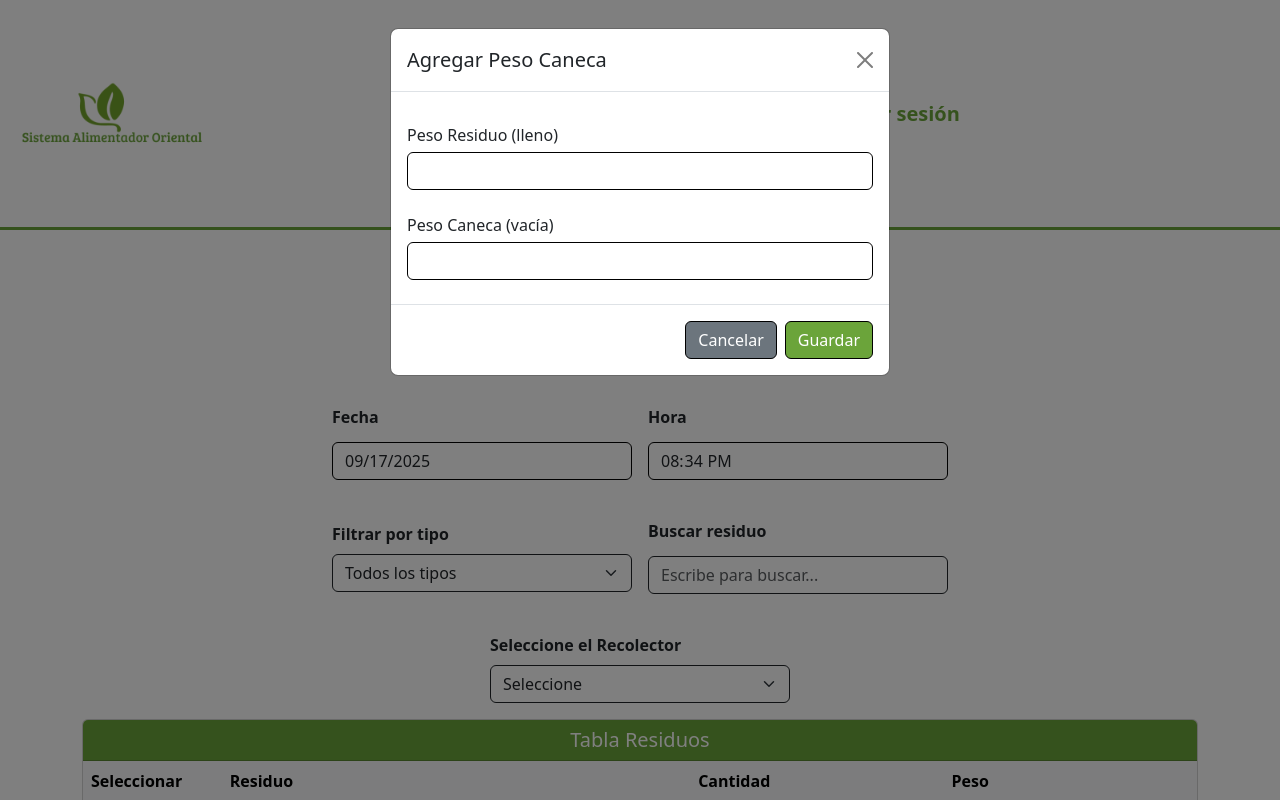
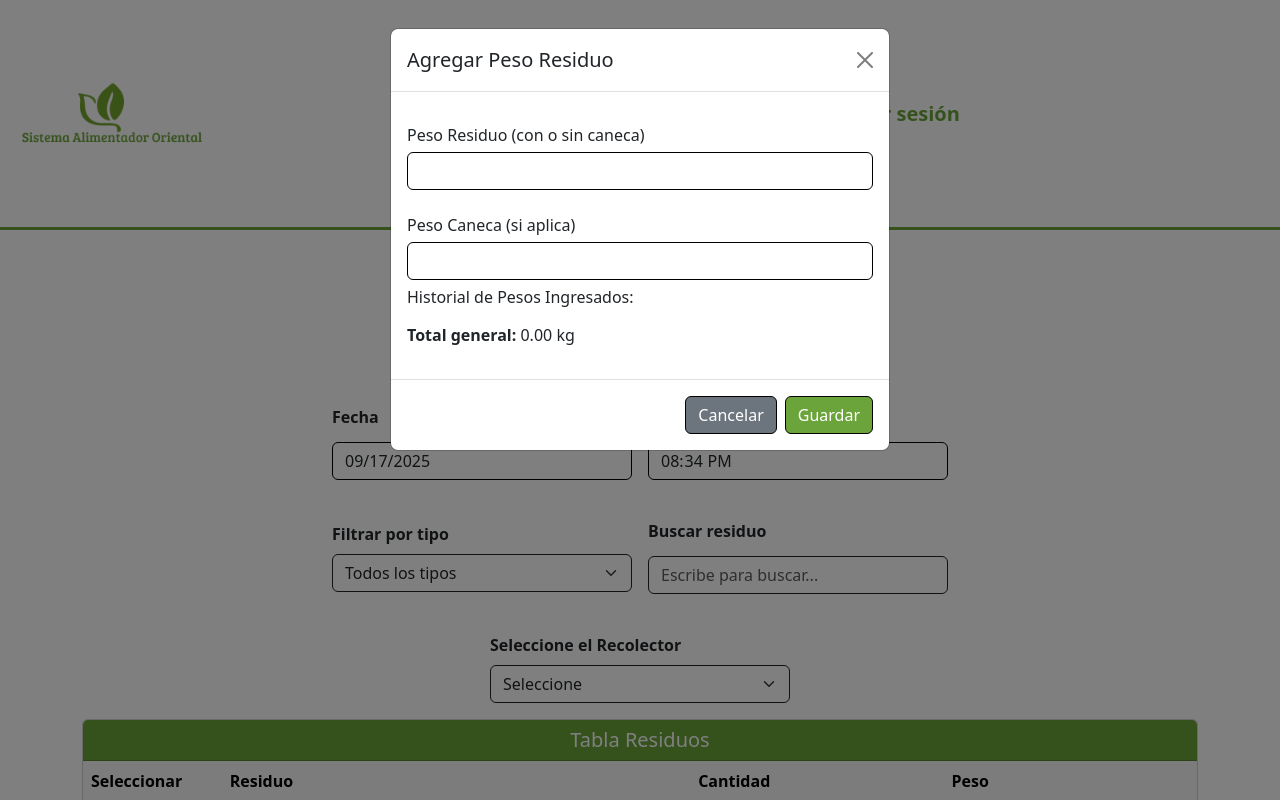
Before and after one commit to SistemaAlimentadorOriental6/Gestion-Residuos, a Django app: page /residuos/formularioResiduos in a window 1280 px wide, after a click that opens the changed part. Run offline with Django 5.2, Linux system fonts and the light colour scheme; the visitor is signed in with stand-in values (Sample User, id 1); data that the repository does not hold is empty; some libraries are stand-ins or nearby versions.

Commit message:
add: Agregando historial de los pesos ingresados

```diff
--- a/GestionResiduos/Templates/Residuos/formulario.html
+++ b/GestionResiduos/Templates/Residuos/formulario.html
@@ -176,15 +176,21 @@
             <div class="modal-dialog">
                 <div class="modal-content">
                     <div class="modal-header">
-                  <h5 class="modal-title">Agregar Peso Caneca</h5>
+                        <h5 class="modal-title">Agregar Peso Residuo</h5>
                         <button type="button" class="btn-close" data-bs-dismiss="modal"></button>
                     </div>
                     <div class="modal-body">
-                  <label>Peso Residuo (lleno)</label>
+                        <label>Peso Residuo (con o sin caneca)</label>
                         <input type="number" step="0.01" id="pesoLleno" class="form-control mb-2 border-black">
 
-                  <label>Peso Caneca (vacía)</label>
+                        <label>Peso Caneca (si aplica)</label>
                         <input type="number" step="0.01" id="pesoVacio" class="form-control mb-2 border-black">
+
+                        <h6>Historial de Pesos Ingresados:</h6>
+                        <ul id="historialPesos" class="list-group mb-2">
+
+                        </ul>
+                        <p><strong>Total general:</strong> <span id="totalGeneral">0.00</span> kg</p>
                     </div>
                     <div class="modal-footer">
                         <button type="button" class="btn btn-secondary border-black" data-bs-dismiss="modal">Cancelar</button>
@@ -412,15 +418,49 @@
         }
     });
 
-
     document.addEventListener("DOMContentLoaded", function () {
         let claveActual = null;
+        let historiales = {};
+
+        function actualizarHistorial(clave) {
+            const historialList = document.getElementById("historialPesos");
+            const totalGeneralSpan = document.getElementById("totalGeneral");
+            const inputPeso = document.querySelector(`input[name='peso_${clave}']`);
+
+            historialList.innerHTML = "";
+            const historial = historiales[clave] || [];
+            let totalGeneral = 0;
+
+            historial.forEach((registro, index) => {
+                const lleno = registro.lleno.toFixed(2);
+                const vacio = registro.vacio.toFixed(2);
+                const neto = registro.neto.toFixed(2);
+                totalGeneral += parseFloat(neto);
+
+                const listItem = document.createElement("li");
+                listItem.classList.add("list-group-item");
+                listItem.innerHTML = `${index + 1}: Residuo ${lleno} kg | Caneca ${vacio} kg | Total ${neto} kg
+                    <button class="btn btn-danger btn-sm ms-2" onclick="confirmarEliminar('${clave}', ${index})">
+                        <i class="fas fa-trash-alt"></i> <!-- Icono de papelera -->
+                    </button>`;
+                historialList.appendChild(listItem);
+            });
+
+            totalGeneralSpan.textContent = totalGeneral.toFixed(2);
+
+            if (inputPeso) {
+                inputPeso.value = totalGeneral.toFixed(2);
+                // Disparar evento para recalcular total después de actualizar peso
+                inputPeso.dispatchEvent(new Event('input'));
+            }
+        }
 
         document.querySelectorAll("[data-bs-target='#modalCaneca']").forEach(btn => {
             btn.addEventListener("click", function () {
                 claveActual = this.dataset.clave;
                 document.getElementById("pesoLleno").value = "";
                 document.getElementById("pesoVacio").value = "";
+                actualizarHistorial(claveActual);
             });
         });
 
@@ -430,29 +470,65 @@
             const neto = lleno - vacio;
 
             if (lleno === 0 && vacio === 0) {
-                alert("Debe ingresar al menos el peso del residuo o de la caneca vacía.");
+                Swal.fire({
+                    icon: 'warning',
+                    title: '¡Atención!',
+                    text: 'Debe ingresar al menos el peso del residuo o de la caneca vacía.',
+                    confirmButtonText: 'Aceptar'
+                });
                 return;
             }
 
-            const inputPeso = document.querySelector(`input[name='peso_${claveActual}']`);
-            const totalActual = parseFloat(inputPeso.value) || 0;
+            if (!historiales[claveActual]) {
+                historiales[claveActual] = [];
+            }
 
-            if (lleno === 0 && vacio > 0) {
-                inputPeso.value = (totalActual - vacio).toFixed(2);
-            } else {
-                inputPeso.value = (totalActual + neto).toFixed(2);
-            }
+            historiales[claveActual].push({
+                lleno: parseFloat(lleno.toFixed(2)),
+                vacio: parseFloat(vacio.toFixed(2)),
+                neto: parseFloat(neto.toFixed(2))
+            });
+
+            actualizarHistorial(claveActual);
 
             const modal = bootstrap.Modal.getInstance(document.getElementById("modalCaneca"));
             modal.hide();
         });
+
+        // Función de confirmación para eliminar el registro
+        window.confirmarEliminar = function(clave, index) {
+            Swal.fire({
+                title: '¿Estás seguro?',
+                text: "¡Este registro será eliminado permanentemente!",
+                icon: 'warning',
+                showCancelButton: true,
+                confirmButtonColor: '#6ba43a',
+                cancelButtonColor: '#d33',
+                confirmButtonText: 'Sí, eliminar',
+                cancelButtonText: 'Cancelar'
+            }).then((result) => {
+                if (result.isConfirmed) {
+                    eliminarRegistro(clave, index);
+                    Swal.fire(
+                        'Eliminado!',
+                        'El registro ha sido eliminado.',
+                        'success'
+                    );
+                }
+            });
+        };
+
+        // Función para eliminar el registro
+        window.eliminarRegistro = function(clave, index) {
+            historiales[clave].splice(index, 1);
+            actualizarHistorial(clave);
+        };
     });
 
+    // Código para modal de unidades
+    document.addEventListener("DOMContentLoaded", function () {
+        let claveActual = null;
 
-    document.addEventListener("DOMContentLoaded", function () {
-        let claveActual = null; // fila/residuo en uso
-
-        // Al abrir el modal de unidades desde el botón
         document.querySelectorAll("[data-bs-target='#modalUnidades']").forEach(btn => {
             btn.addEventListener("click", function () {
                 claveActual = this.dataset.clave;
@@ -460,7 +536,6 @@
             });
         });
 
-        // Al guardar en el modal de unidades
         document.getElementById("guardarUnidades").addEventListener("click", function () {
             const cantidad = parseInt(document.getElementById("cantidadUnidades").value) || 0;
 
@@ -469,19 +544,17 @@
                 return;
             }
 
-            // Buscar el input de cantidad de esa fila
             const inputCantidad = document.querySelector(`input[name='cantidad_${claveActual}']`);
             const totalActual = parseInt(inputCantidad.value) || 0;
 
-            // Sumar el nuevo valor de unidades
             inputCantidad.value = (totalActual + cantidad);
 
-            // Cerrar modal
+            // Disparar evento para recalcular total después de actualizar cantidad
+            inputCantidad.dispatchEvent(new Event('input'));
+
             const modal = bootstrap.Modal.getInstance(document.getElementById("modalUnidades"));
             modal.hide();
         });
     });
-
-
 </script>
 {% endblock %}
```
Lines whose indentation alone changed are shown as unchanged.
